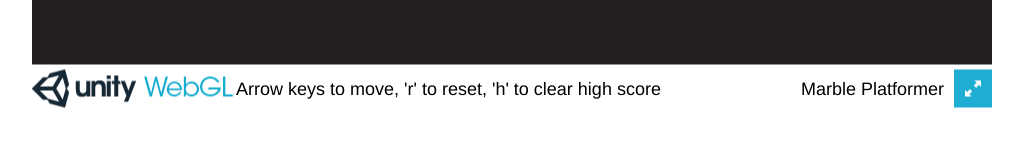
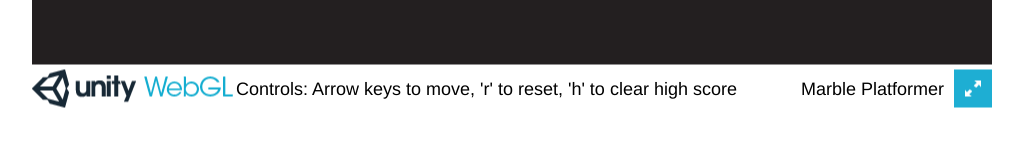
Before and after one commit to LindyJ7/Unity-Marble-Platformer, a plain HTML site: page index.html in a window 1280 px wide. Shown: the part 614-760 px from the top of the page, without its empty margins (128-1151 px from the left). Drawn offline with Linux system fonts and the light colour scheme; no server answers.

Commit message:
Update index.html

```diff
--- a/index.html
+++ b/index.html
@@ -19,7 +19,7 @@
         <div class="webgl-logo"></div>
         <div class="fullscreen" onclick="gameInstance.SetFullscreen(1)"></div>
         <div class="title">Marble Platformer</div>
-        <p>Arrow keys to move, 'r' to reset, 'h' to clear high score</p>
+        <p>Controls: Arrow keys to move, 'r' to reset, 'h' to clear high score</p>
       </div>
     </div>
   </body>
```
